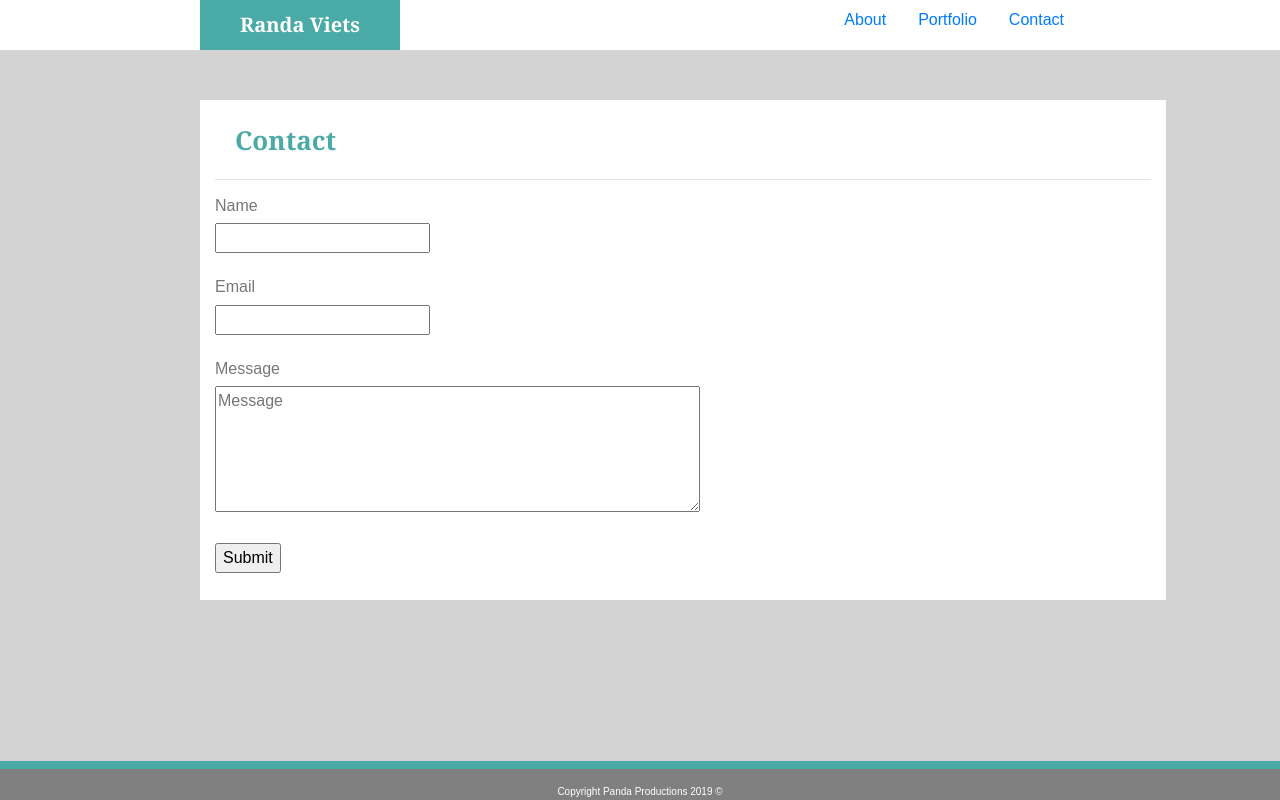
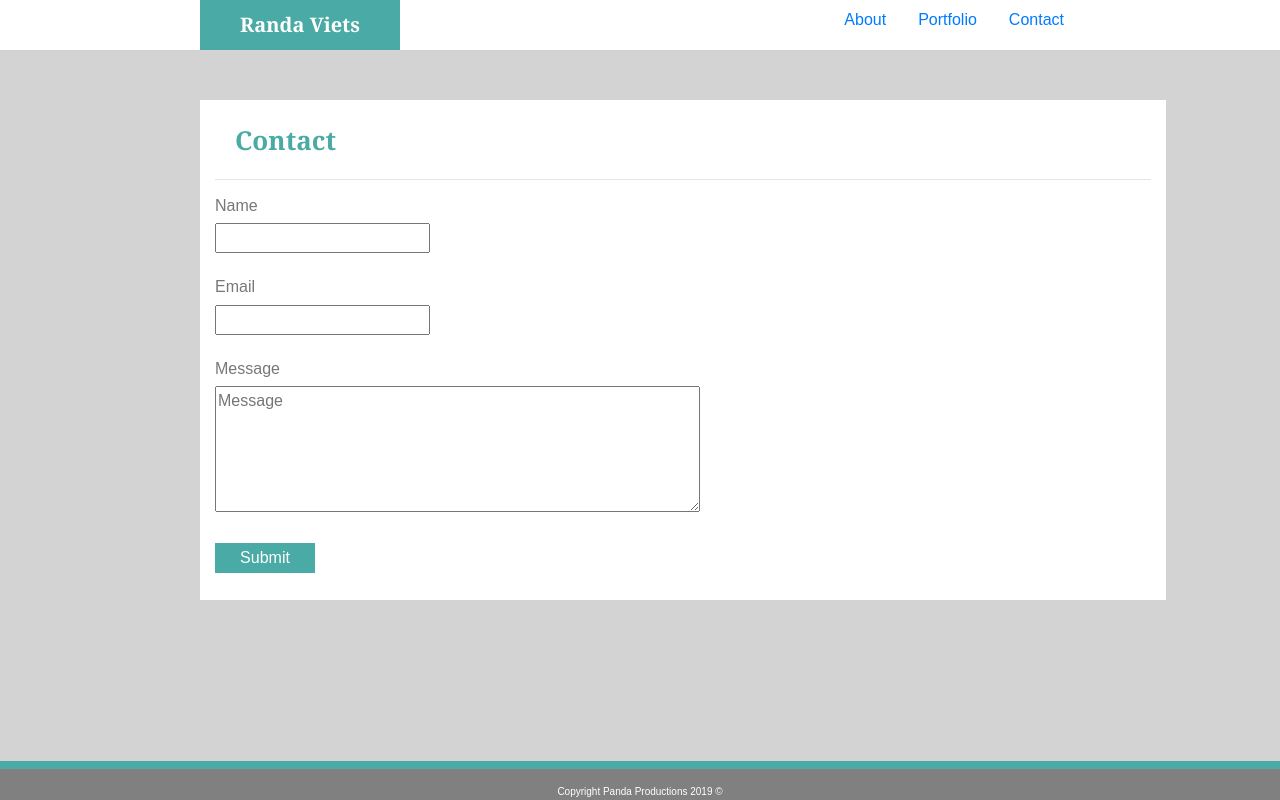
Before and after one commit to rcviets/Responsive-Portfolio, a plain HTML site: page contact.html in a window 1280 px wide. Drawn offline with nearby package versions, Linux system fonts and the light colour scheme.

Commit message:
submit button

```diff
--- a/Assets/CSS/style.css
+++ b/Assets/CSS/style.css
@@ -67,8 +67,12 @@ h2{
     color: #777777;
     font-size: 16px;
 }
-.text {
-    min-height: 200px;
+.submit {
+    background-color: #4aaaa5;
+    border: none;
+    width: 100px;
+    height: 30px;
+    color: white;
 }
 .footer {
     position: fixed;
--- a/contact.html
+++ b/contact.html
@@ -39,10 +39,10 @@
     <br>
     <br>
     <h2>Message</h2>
-    <textarea name="message" class="message" cols="50" rows="5" placeholder="Message"></textarea>
+    <textarea name="message" cols="50" rows="5" placeholder="Message"></textarea>
     <br>
     <br>
-    <input type="submit" name="submit">
+    <input type="submit" class="submit" name="submit">
     </form>
 
 
```
